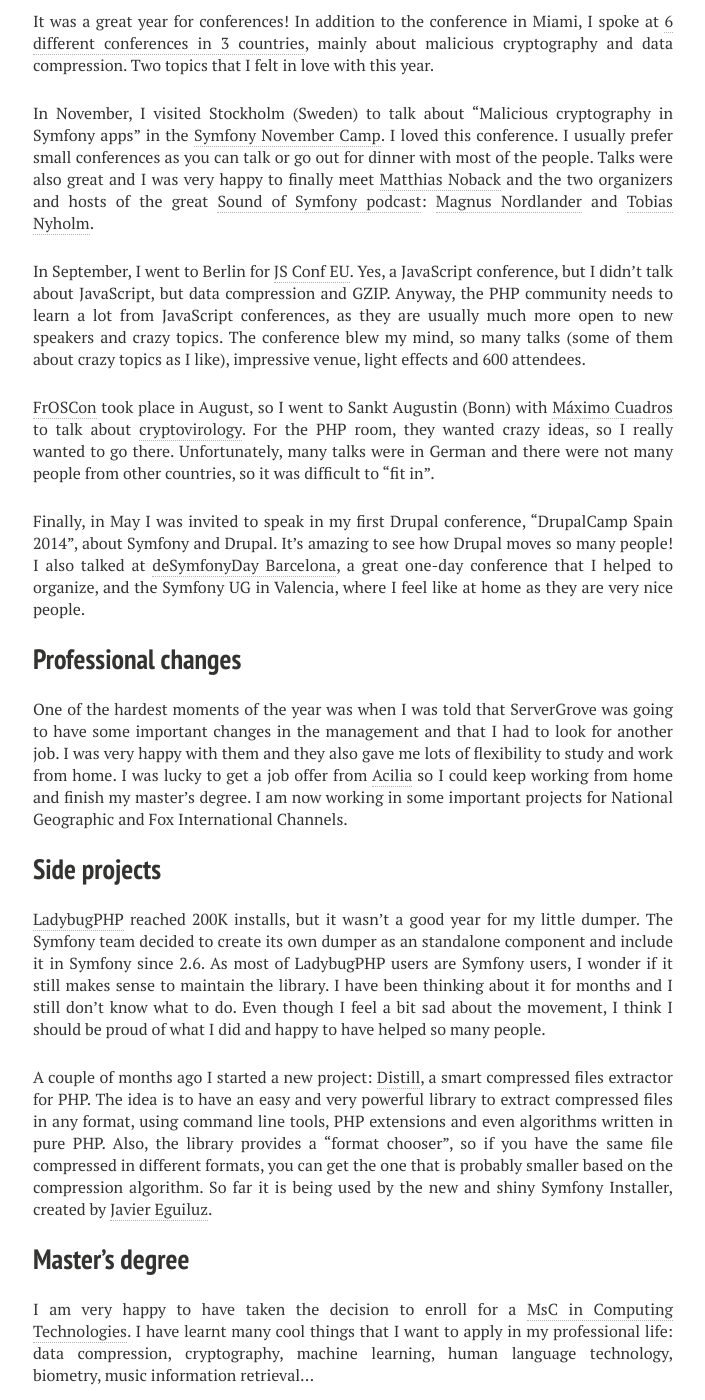
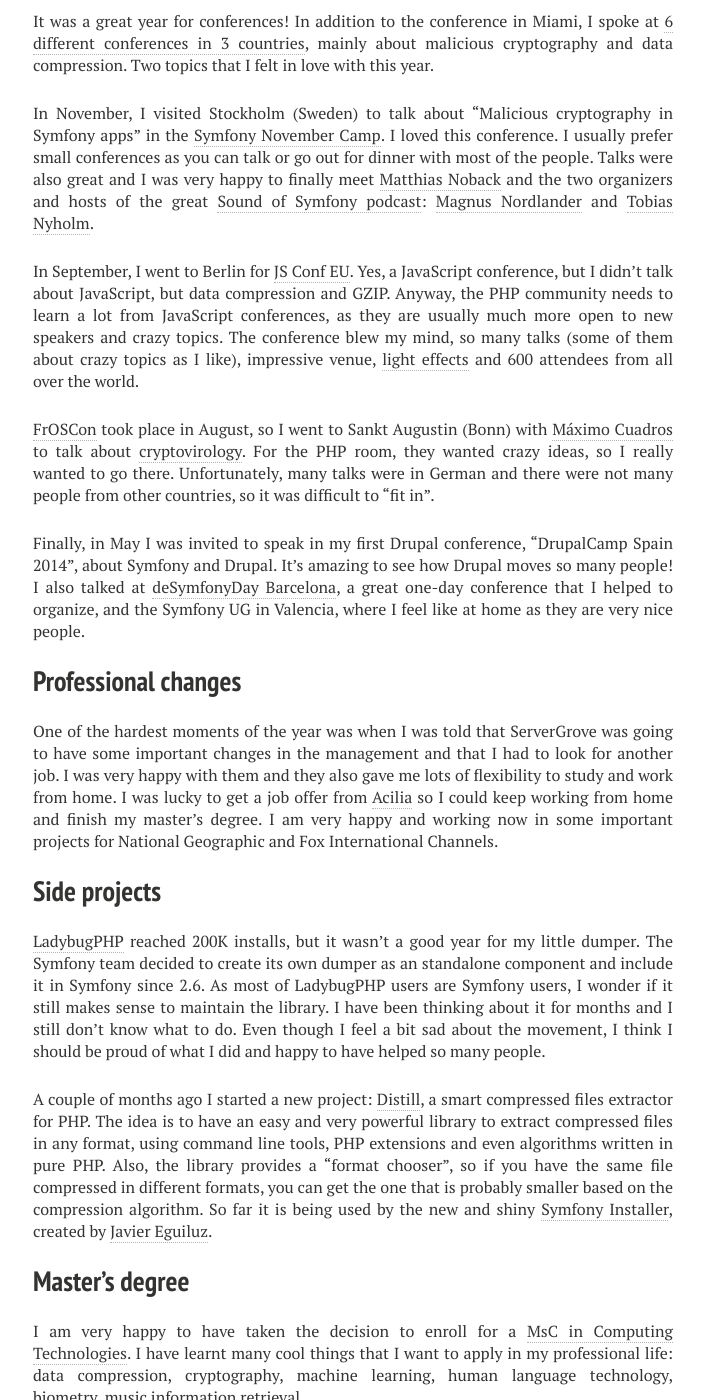
Before and after one commit to raulfraile/raulfraile.github.io, a Jekyll site: the page built from _posts/2014-12-30-2014-a-roller-coaster-ride.md, in a window 1280 px wide and 1400 px high, scrolled down 501 px. Shown: the whole window, without its empty margins (287-992 px from the left). Built offline with Jekyll 4.4.1, drawn with Linux system fonts in a browser that asks for light colours; nearby versions of some CDN libraries; comment, search, counter and statistics services are not loaded.

Commit message:
Fixed typos

```diff
--- a/_posts/2014-12-30-2014-a-roller-coaster-ride.md
+++ b/_posts/2014-12-30-2014-a-roller-coaster-ride.md
@@ -28,7 +28,7 @@
 
 In November, I visited Stockholm (Sweden) to talk about “Malicious cryptography in Symfony apps” in the [Symfony November Camp](www.symfony.se/november-camp/). I loved this conference. I usually prefer small conferences as you can talk or go out for dinner with most of the people. Talks were also great and I was very happy to finally meet [Matthias Noback](https://twitter.com/matthiasnoback) and the two organizers and hosts of the great [Sound of Symfony podcast](http://www.soundofsymfony.com/): [Magnus Nordlander](https://twitter.com/drrotmos) and [Tobias Nyholm](https://twitter.com/TobiasNyholm).
 
-In September, I went to Berlin for [JS Conf EU](http://2014.jsconf.eu/). Yes, a JavaScript conference, but I didn't talk about JavaScript, but data compression and GZIP. Anyway, the PHP community needs to learn a lot from JavaScript conferences, as they are usually much more open to new speakers and crazy topics. The conference blew my mind, so many talks (some of them about crazy topics as I like), impressive venue, light effects and 600 attendees.
+In September, I went to Berlin for [JS Conf EU](http://2014.jsconf.eu/). Yes, a JavaScript conference, but I didn't talk about JavaScript, but data compression and GZIP. Anyway, the PHP community needs to learn a lot from JavaScript conferences, as they are usually much more open to new speakers and crazy topics. The conference blew my mind, so many talks (some of them about crazy topics as I like), impressive venue, [light effects](https://www.youtube.com/watch?v=pkjwUOk_iCk) and 600 attendees from all over the world.
 
 [FrOSCon](https://www.froscon.de/en/home/) took place in August, so I went to Sankt Augustin (Bonn) with [Máximo Cuadros](https://twitter.com/mcuadros_) to talk about [cryptovirology](http://www.slideshare.net/raulfraile/kernelinfect-creating-a-cryptovirus-for-symfony2-apps). For the PHP room, they wanted crazy ideas, so I really wanted to go there. Unfortunately, many talks were in German and there were not many people from other countries, so it was difficult to "fit in".
 
@@ -36,13 +36,13 @@
 
 ## Professional changes
 
-One of the hardest moments of the year was when I was told that ServerGrove was going to have some important changes in the management and that I had to look for another job. I was very happy with them and they also gave me lots of flexibility to study and work from home. I was lucky to get a job offer from [Acilia](http://acilia.es/) so I could keep working from home and finish my master's degree. I am now working in some important projects for National Geographic and Fox International Channels.
+One of the hardest moments of the year was when I was told that ServerGrove was going to have some important changes in the management and that I had to look for another job. I was very happy with them and they also gave me lots of flexibility to study and work from home. I was lucky to get a job offer from [Acilia](http://acilia.es/) so I could keep working from home and finish my master's degree. I am very happy and working now in some important projects for National Geographic and Fox International Channels.
 
 ## Side projects
 
 [LadybugPHP](https://github.com/raulfraile/ladybug) reached 200K installs, but it wasn't a good year for my little dumper. The Symfony team decided to create its own dumper as an standalone component and include it in Symfony since 2.6. As most of LadybugPHP users are Symfony users, I wonder if it still makes sense to maintain the library. I have been thinking about it for months and I still don't know what to do. Even though I feel a bit sad about the movement, I think I should be proud of what I did and happy to have helped so many people.
 
-A couple of months ago I started a new project: [Distill](https://github.com/raulfraile/distill), a smart compressed files extractor for PHP. The idea is to have an easy and very powerful library to extract compressed files in any format, using command line tools, PHP extensions and even algorithms written in pure PHP. Also, the library provides a "format chooser", so if you have the same file compressed in different formats, you can get the one that is probably smaller based on the compression algorithm. So far it is being used by the new and shiny Symfony Installer, created by [Javier Eguiluz](https://github.com/symfony/symfony-installer).
+A couple of months ago I started a new project: [Distill](https://github.com/raulfraile/distill), a smart compressed files extractor for PHP. The idea is to have an easy and very powerful library to extract compressed files in any format, using command line tools, PHP extensions and even algorithms written in pure PHP. Also, the library provides a "format chooser", so if you have the same file compressed in different formats, you can get the one that is probably smaller based on the compression algorithm. So far it is being used by the new and shiny [Symfony Installer](https://github.com/symfony/symfony-installer), created by [Javier Eguiluz](http://twitter.com/javiereguiluz).
 
 ## Master's degree
 
```
